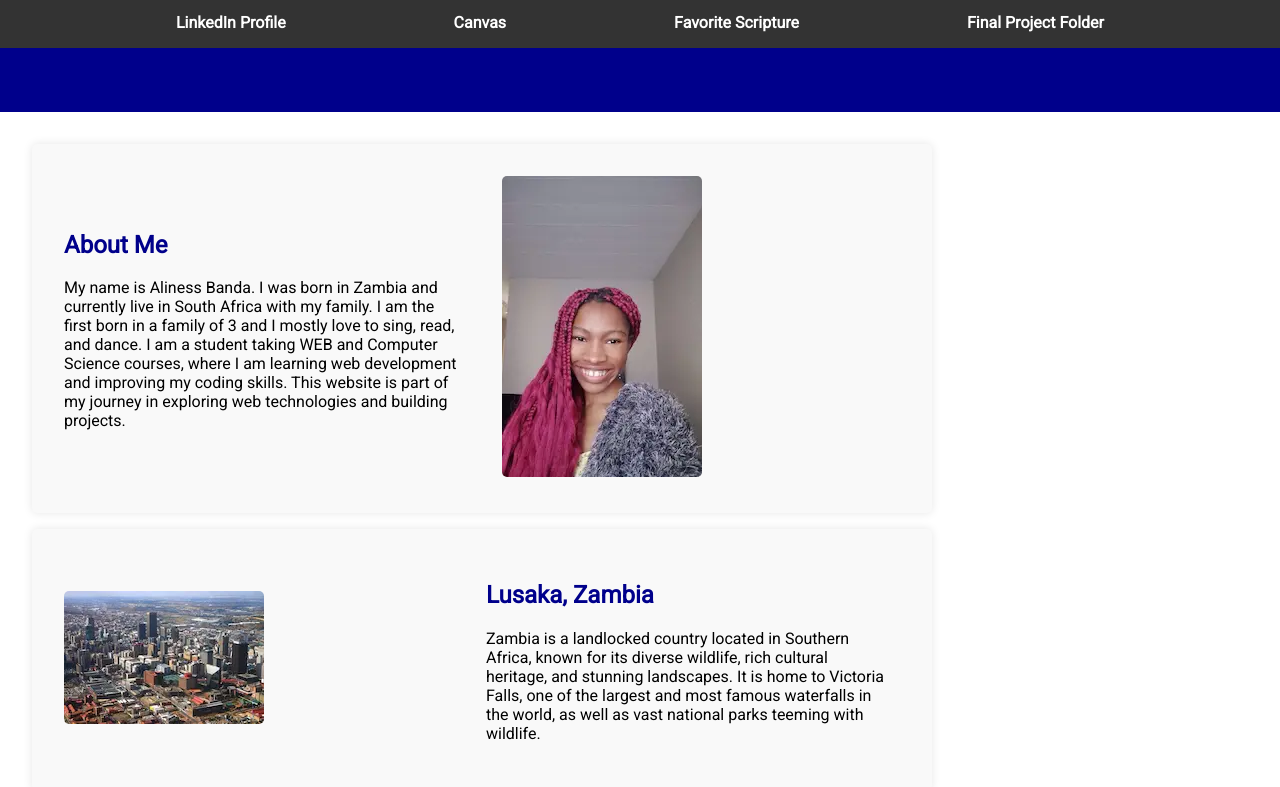
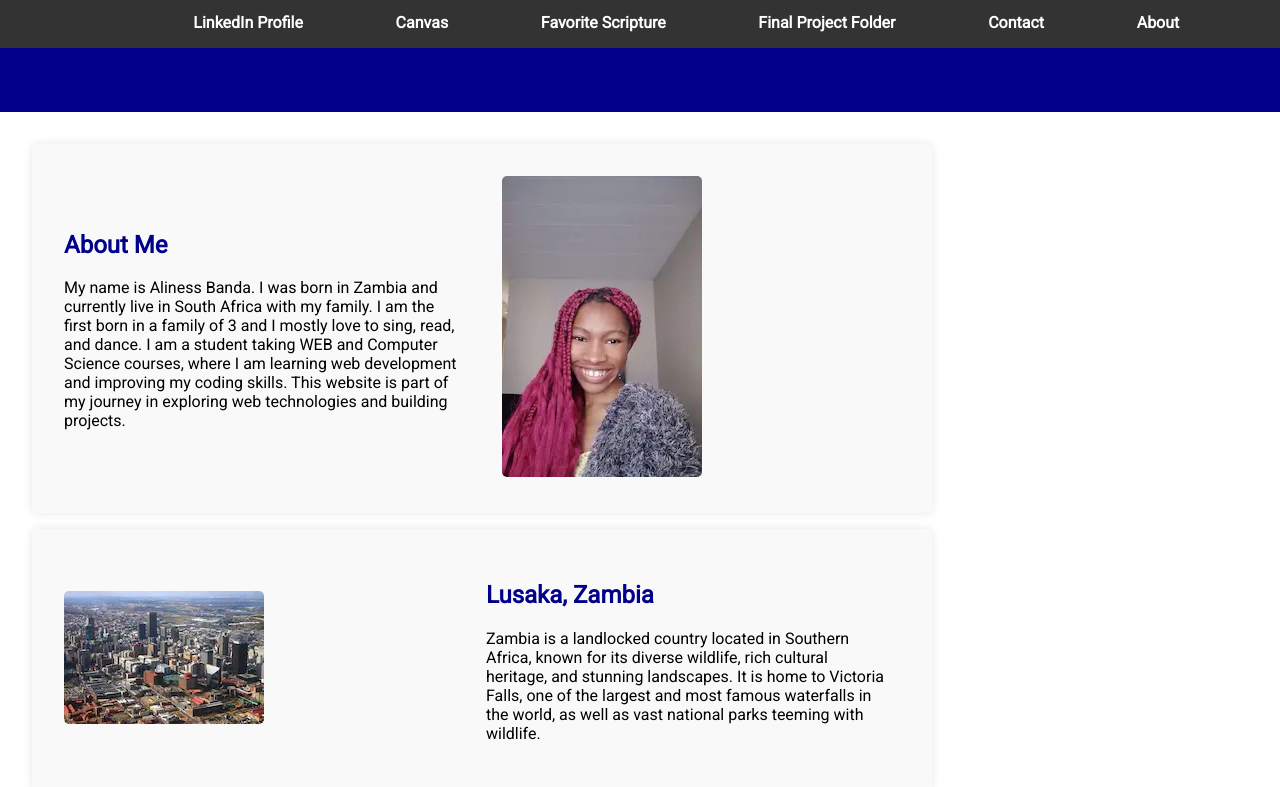
Before and after one commit to alinessbanda/wdd131, a plain HTML site: page index.html in a window 1280 px wide. Shown: the part 105-892 px from the top of the page. Drawn offline with Linux system fonts and the light colour scheme.

Commit message:
wdd131 homepage

```diff
--- a/index.html
+++ b/index.html
@@ -20,11 +20,14 @@
         <h1>WDD 131 - Dynamic Web Fundamentals - Aliness Banda</h1>
         <nav>
             <ul>
+                <li><a href="index.html"></a></li>
                 <li><a href="https://www.linkedin.com" target="_blank">LinkedIn Profile</a></li>
                 <li><a href="https://byupw.instructure.com/" target="_blank">Canvas</a></li>
                 <li><a href="https://www.churchofjesuschrist.org/study/scriptures/bofm/alma?lang=eng"
                         target="_blank">Favorite Scripture</a></li>
                 <li><a href="Final_Project_Folder_Link" target="_blank">Final Project Folder</a></li>
+                <li><a href="contact.html">Contact</a></li>
+                <li><a href="about.html">About</a></li>
             </ul>
         </nav>
     </header>
```
